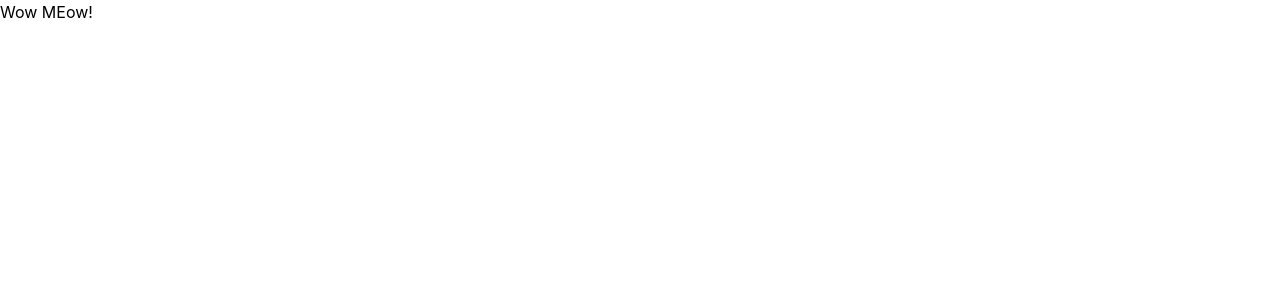
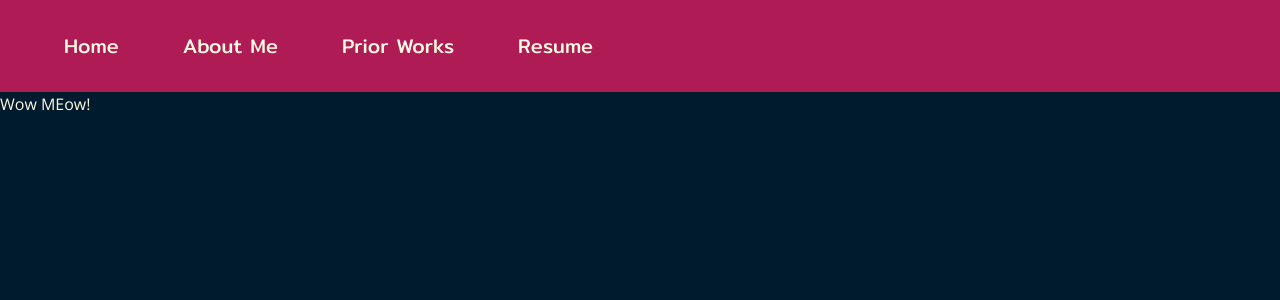
Before and after one commit to Felisong/frontend-react, a Next.js app: page / in a window 1280 px wide. Shown: the top 300 px of the page. Built offline with nearby package versions, Linux system fonts and the light colour scheme.

Commit message:
just updated to be sure everything is up to date. had an issue with fonts thats fixed now.

```diff
--- /dev/null
+++ b/app/components/header/NavigationBar.tsx
@@ -0,0 +1,29 @@
+"use client";
+
+export default function NavigationBar() {
+  const NavigationSelect = [
+    { name: "Home", url: "" },
+    { name: "About Me", url: "/about-me" },
+    { name: "Prior Works", url: "/prior-works" },
+    { name: "Resume", url: "/resume" },
+  ];
+
+  function NavList() {
+    return (
+      <>
+        {NavigationSelect.map((listItem: { name: string; url: string }) => (
+          <li className="mx-8 text-xl" key={listItem.name}>
+            <a href={listItem.url}>{listItem.name}</a>
+          </li>
+        ))}
+      </>
+    );
+  }
+  return (
+    <header className="bg-vibrant-red p-8 font-header">
+      <ul className="flex">
+        <NavList></NavList>
+      </ul>
+    </header>
+  );
+}
--- a/app/globals.css
+++ b/app/globals.css
@@ -1,4 +1,4 @@
 @import url("https://fonts.googleapis.com/css2?family=Mitr:wght@200;300;400;500;600;700&family=Open+Sans:ital,wght@0,300..800;1,300..800&display=swap");
-@import "tailwindcss";
 
 @config "../tailwind.config.js";
+@import "tailwindcss";
--- a/app/layout.tsx
+++ b/app/layout.tsx
@@ -1,5 +1,6 @@
 import type { Metadata } from "next";
 import "./globals.css";
+import NavigationBar from "./components/header/NavigationBar";
 
 export const metadata: Metadata = {
   title: "Create Next App",
@@ -13,7 +14,12 @@ export default function RootLayout({
 }>) {
   return (
     <html lang="en">
-      <body className={` antialiased`}>{children}</body>
+      <body
+        className={`bg-dark-blue text-primary-white font-primary antialiased`}
+      >
+        <NavigationBar></NavigationBar>
+        {children}
+      </body>
     </html>
   );
 }
--- a/app/page.tsx
+++ b/app/page.tsx
@@ -3,7 +3,7 @@
 export default function Home() {
   return (
     <div>
-      <h2>Wow MEow!</h2>
+      <h2 className="text-header">Wow MEow!</h2>
     </div>
   );
 }
--- a/tailwind.config.js
+++ b/tailwind.config.js
@@ -10,6 +10,7 @@ export default {
         "bright-yellow": "#FFCE74",
         "light-pink": "#FEBCD7",
         "dark-pink": "#95506B",
+        "dark-blue": "#001A2E",
       },
       fontFamily: {
         header: ["Mitr", "sans-serif"],
```
